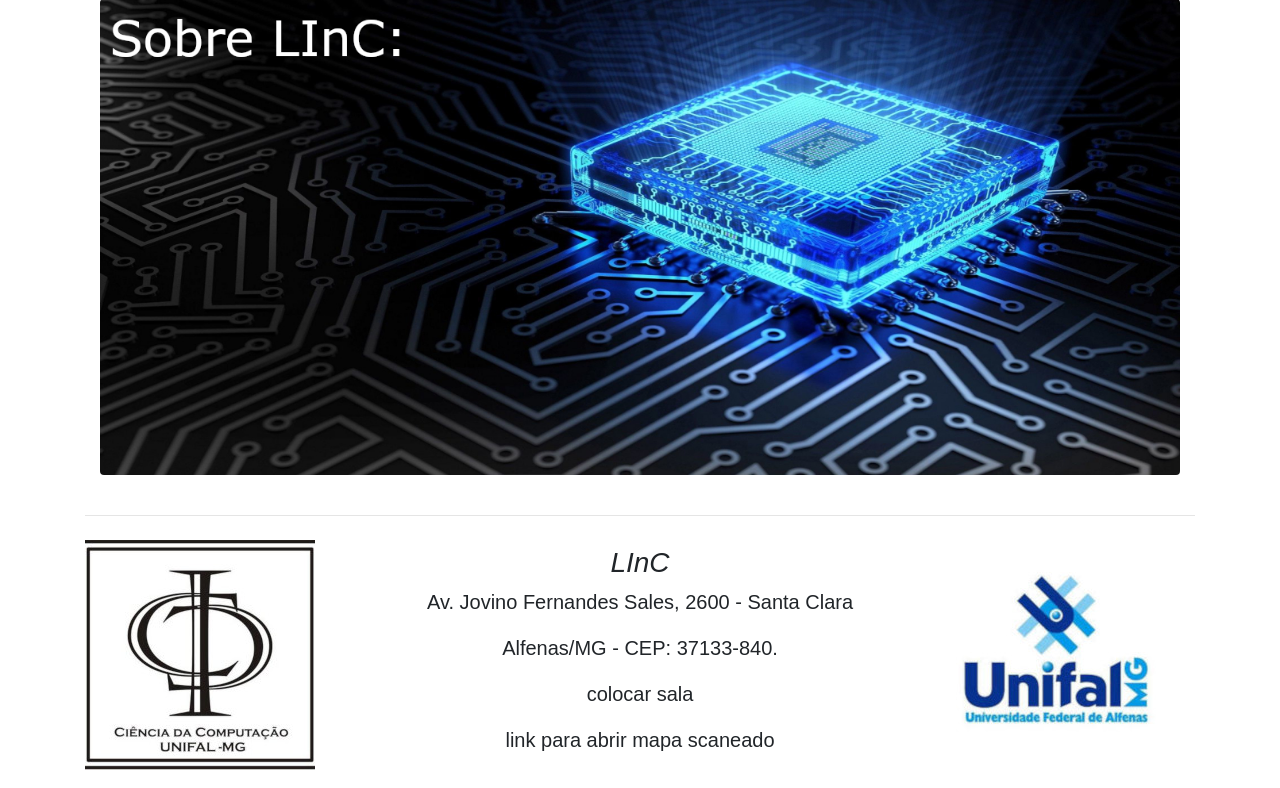
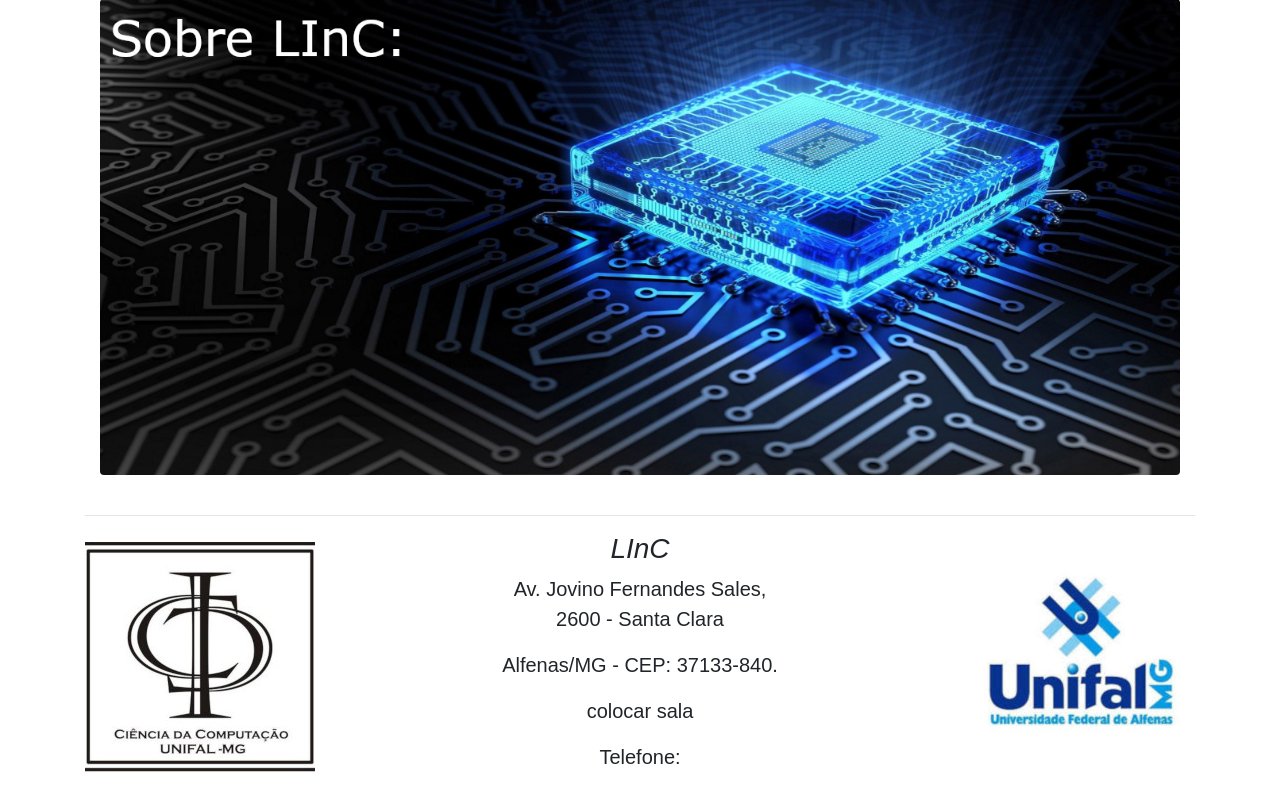
Before and after one commit to vitorhugoclz/Projeto-LInC, a PHP site: page /index.php in a window 1280 px wide. Shown: the part 101-889 px from the top of the page. Run offline with PHP 8.4, Linux system fonts and the light colour scheme.

Commit message:
Feito o design no contato e mudança footer
Foi feito um design prévio do pagina dos contatos e foram feitas mudanças na origem da edição do rodapé e mudanças na fonte e tamanho.

```diff
--- a/include/footer.php
+++ b/include/footer.php
@@ -2,7 +2,7 @@
 
     <footer class="container">
       <div class="row align-items-center">
-        <div class="col-md-3">
+        <div class="col-md-3" align="left">
 			<a class="py-2 d-none d-md-inline-block"  target="_blank" href="http://www.bcc.unifal-mg.edu.br/portal/">
 				<img class="d-block mx-auto" src="fotos/bcc_grande.jpg" alt="">
 			</a>
@@ -10,14 +10,14 @@
 
 		<div class="col-md-6 " align="center" >
           <h1 class="endereco"> LInC </h1>
-		  <p class="endereco">Av. Jovino Fernandes Sales, 2600 - Santa Clara </p>
+		  <p class="endereco">Av. Jovino Fernandes Sales,<br/> 2600 - Santa Clara </p>
 		  <p class="endereco">Alfenas/MG - CEP: 37133-840.</p>
-		  <p class="endereco">colocar sala</p>		<!-- colocar local no predio -->
-		  <p class="endereco">link para abrir mapa scaneado</p>		<!-- pedir telefone de contato -->
+		  <p class="endereco">colocar sala</p><!-- colocar local no predio -->
+		  <p class="endereco">Telefone: </p> <!-- pedir telefone de contato -->
         </div>
 
 
-			<div class="col-md-3">
+			<div class="col-md-3" align="right">
 				<a class="py-2 d-none d-md-inline-block"  target="_blank" href="http://www.unifal-mg.edu.br/portal/">
 					<img class="d-block mx-auto"  src="fotos/unifal_grande.jpg" alt="">
 				</a>
--- a/include/header.php
+++ b/include/header.php
@@ -2,7 +2,8 @@
 <html lang="pt-br">
 <head>
     <meta charset="utf-8" />
-    <link rel="icon" href="http://getbootstrap.com/favicon.ico" />
+    <!-- icone do linc para o Browser -->
+    <link rel="shortcut icon" href="fotos/linc.ico" type="image/x-icon" />
 
     <title>Lab LInC</title>
     <meta name="viewport" content="width=devide-width, initial-scale=1" />
@@ -11,11 +12,14 @@
 
 	<!-- Ajusta o padding inferior da navabar -->
     <link href="css/ajuste_menu.css" rel="stylesheet" />
-
+    <!-- Ajuste do Rodapé -->
+    <link href="css/ajuste_footer.css" rel="stylesheet" />
     <!-- ajustes de imagem com legenda (banner) -->
     <link href="css/index_estilo.css" rel="stylesheet" />
     <!-- edição da pagina equipe -->
     <link href="css/equipe_estilo.css" rel="stylesheet" />
+    <!-- edição da pagina de contato -->
+    <link href="css/contato_estilo.css" rel="stylesheet" />
   </head>
 
   <body>
```
